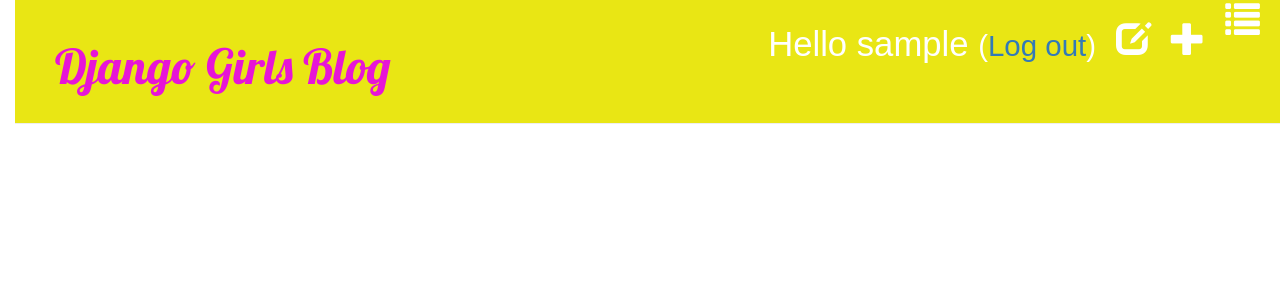
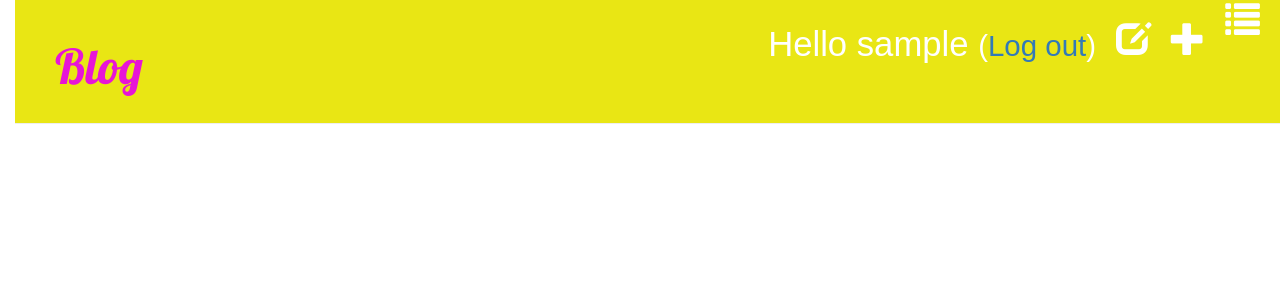
Before and after one commit to CrossFireZero/my-first-blog, a Django app: page / in a window 1280 px wide. Shown: the top 300 px of the page. Run offline with Django 3.2, Linux system fonts and the light colour scheme; the visitor is signed in with stand-in values (Sample User, id 1); data that the repository does not hold is empty; some libraries are stand-ins or nearby versions.

Commit message:
base template edited

```diff
--- a/blog/templates/blog/base.html
+++ b/blog/templates/blog/base.html
@@ -18,7 +18,7 @@
             {% else %}
                 <a href="{% url 'login' %}" class="top-menu"><span class="glyphicon glyphicon-lock"></span></a>
             {% endif %}
-            <h1><a href="/">Django Girls Blog</a></h1>
+            <h1><a href="/">Blog</a></h1>
         </div>
 
         <div class="content container">
--- a/editor/templates/base.html
+++ b/editor/templates/base.html
@@ -18,7 +18,7 @@
             {% else %}
                 <a href="{% url 'login' %}" class="top-menu"><span class="glyphicon glyphicon-lock"></span></a>
             {% endif %}
-            <h1><a href="/">Django Girls Blog</a></h1>
+            <h1><a href="/">Blog</a></h1>
         </div>
 
         <div class="content container">
```
